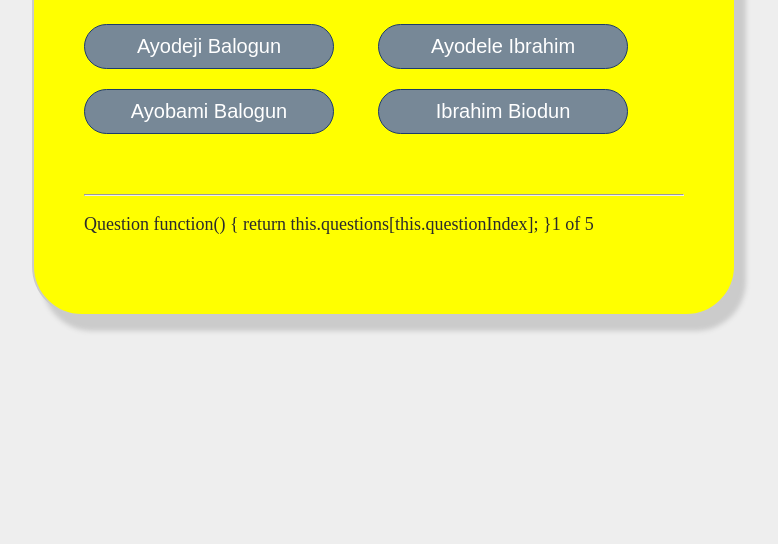
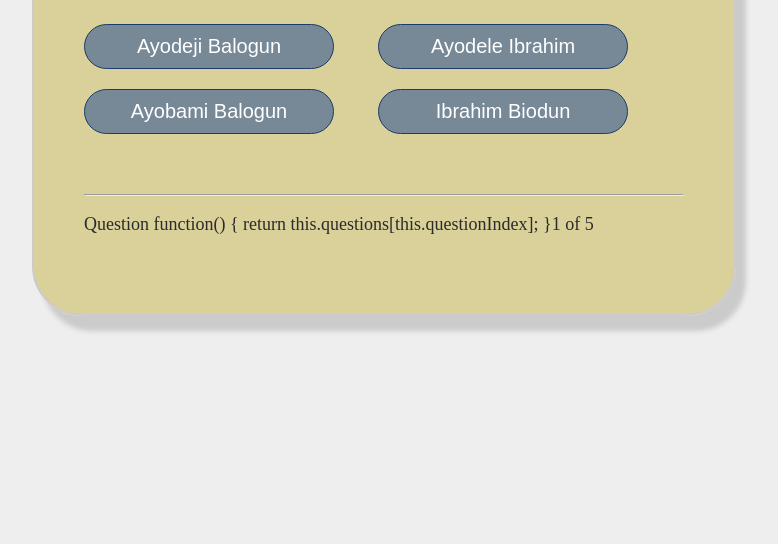
Before and after one commit to Alli-B/quiz, a plain HTML site: page index.html in a window 1280 px wide. Shown: the part 256-800 px from the top of the page, without its empty margins (256-1034 px from the left). Drawn offline with Linux system fonts and the light colour scheme.

Commit message:
background color

```diff
--- a/style.css
+++ b/style.css
@@ -7,7 +7,7 @@ body{
 	width: 600px;
 	height: 500px;
 	margin: 0 auto;
-	background-color: yellow;
+	background-color: rgba(200,180,70,0.5);
 	padding: 10px 50px 50px 50px;
 	border-radius: 50px;
 	border: 2px solid #cbcbcb;
```
